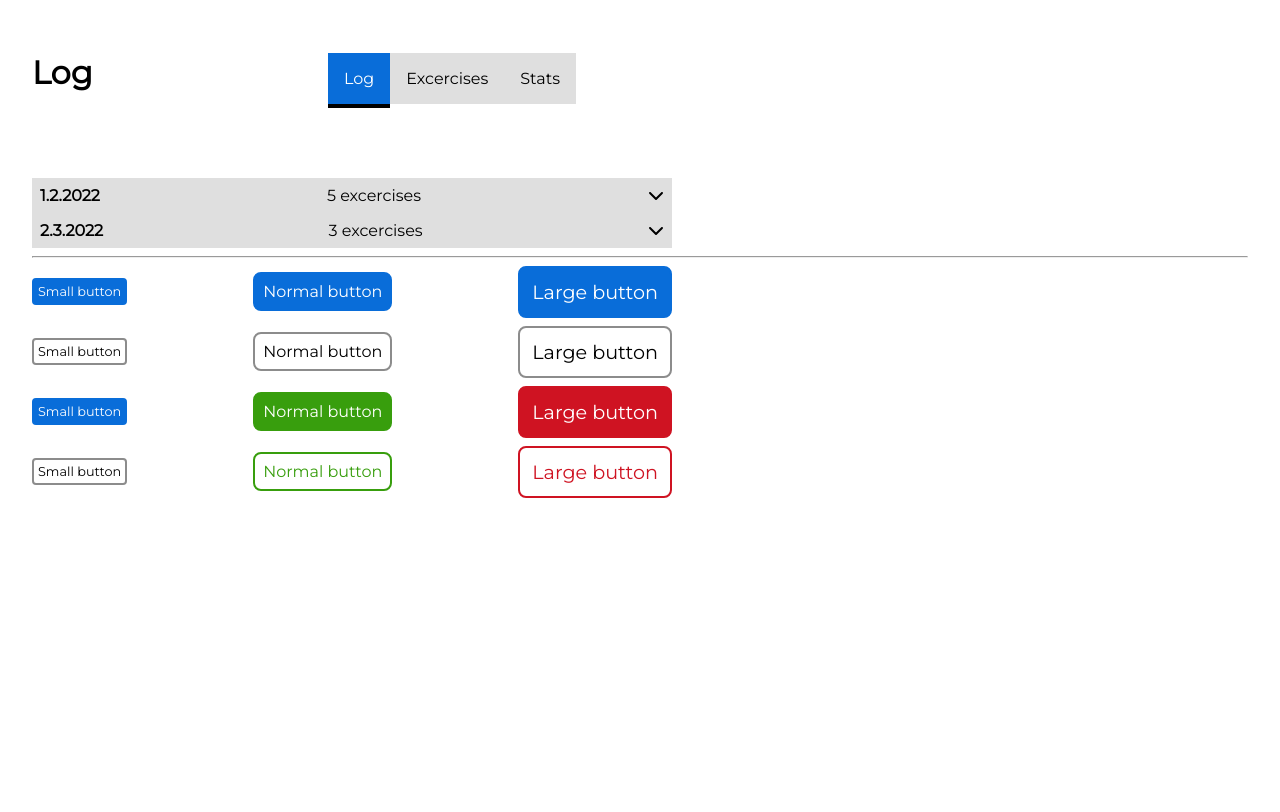
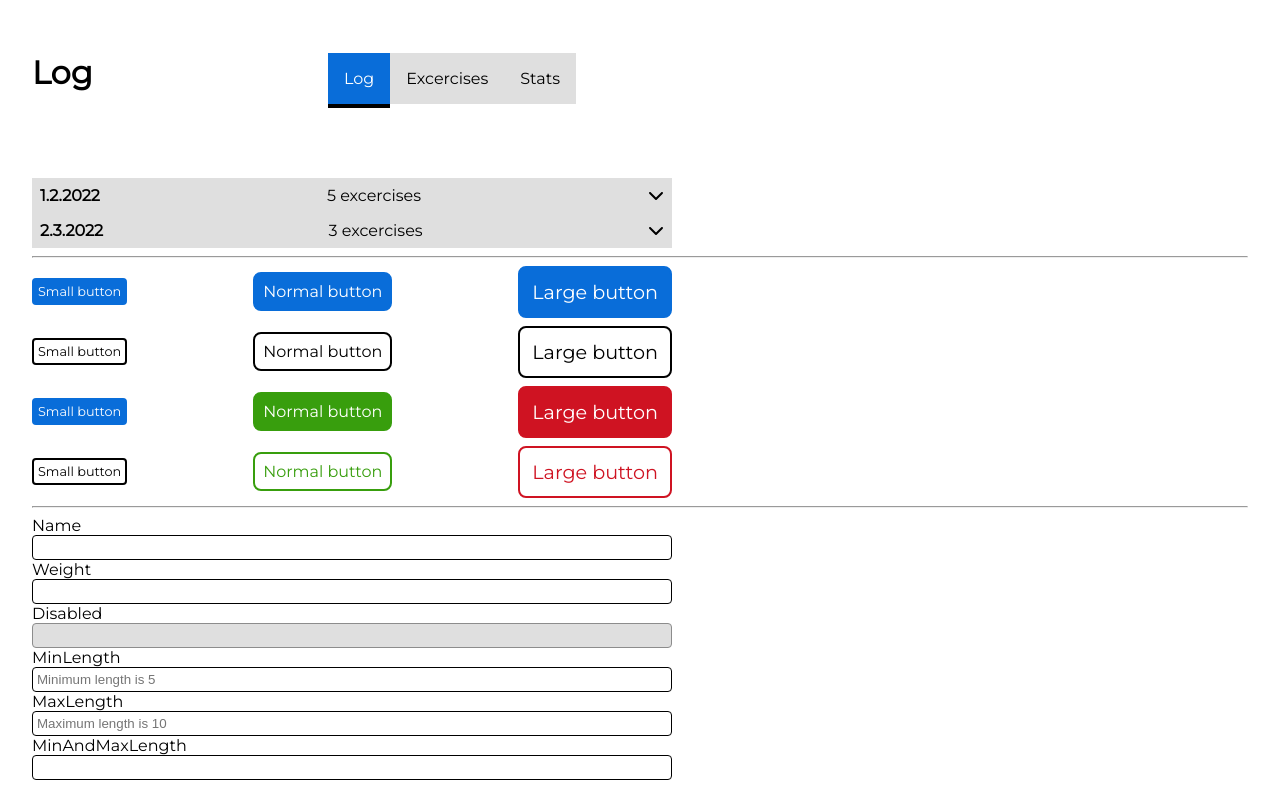
Before and after one commit to hk279/swole, a Next.js app: page /log in a window 1280 px wide. Built offline with nearby package versions, Linux system fonts and the light colour scheme.

Commit message:
Input improvements and button focus.

```diff
--- a/components/_generic/Input.tsx
+++ b/components/_generic/Input.tsx
@@ -1,16 +1,49 @@
-import styles from "../../styles/components/_generic/Input.module.css";
+import { ChangeEvent } from "react";
+import styles from "../../styles/components/_generic/Input.module.scss";
 
-type Props = {
-    label: string;
-    type: "text" | "number";
+interface Props {
+    label?: string;
+    type?: "text" | "number";
     disabled?: boolean;
-};
+    placeholder?: string;
+    minLength?: number;
+    maxLength?: number;
+}
 
-const Input = ({ label, type, disabled = false }: Props) => {
+const Input = ({ label, type = "text", disabled = false, placeholder, minLength, maxLength }: Props) => {
+    const validateLength = (e: ChangeEvent<HTMLInputElement>) => {
+        const value: string | null = e.target.value;
+
+        e.target.classList.remove(styles.invalid);
+
+        if (minLength != null && value != null) {
+            if (value.length < minLength) {
+                e.target.classList.add(styles.invalid);
+            }
+        }
+
+        if (maxLength != null && value != null) {
+            if (value.length > maxLength) {
+                e.target.classList.add(styles.invalid);
+            }
+        }
+    };
+
     return (
         <>
-            <span className={styles.label}>{label}:</span>
-            <input disabled={disabled} type={type}></input>
+            {label && (
+                <label className={styles.label} htmlFor={label}>
+                    {label}
+                </label>
+            )}
+            <input
+                className={`${styles.input} ${disabled && styles.disabled}`}
+                disabled={disabled}
+                placeholder={placeholder}
+                type={type}
+                name={label}
+                onChange={(e) => validateLength(e)}
+            ></input>
         </>
     );
 };
--- a/pages/log.tsx
+++ b/pages/log.tsx
@@ -3,6 +3,7 @@ import Layout from "../components/layout/Layout";
 import TableCell from "../components/table/TableCell";
 import Accordion from "../components/_generic/Accordion";
 import Button from "../components/_generic/Button";
+import Input from "../components/_generic/Input";
 import styles from "../styles/pages/Log.module.scss";
 
 const exampleWorkouts: any = [
@@ -81,6 +82,17 @@ const Log: NextPage = () => {
                     <Button text="Large button" size="large" danger={true} />
                 </div>
             </div>
+
+            <hr></hr>
+
+            <div className={styles.inputsDemo}>
+                <Input label="Name" />
+                <Input label="Weight" type="number" />
+                <Input label="Disabled" disabled={true} />
+                <Input label="MinLength" minLength={5} placeholder="Minimum length is 5" />
+                <Input label="MaxLength" maxLength={10} placeholder="Maximum length is 10" />
+                <Input label="MinAndMaxLength" minLength={5} maxLength={10} />
+            </div>
         </Layout>
     );
 };
--- a/styles/components/_generic/Button.module.scss
+++ b/styles/components/_generic/Button.module.scss
@@ -11,6 +11,10 @@
 .button:hover {
     opacity: 70%;
 }
+.button:focus-visible {
+    outline: 2px double;
+    outline-offset: 2px;
+}
 
 /* Type */
 .primary {
@@ -20,7 +24,6 @@
 }
 .secondary {
     background: none;
-    border-color: variables.$color-gray;
 }
 .secondary:hover {
     color: variables.$color-primary;
@@ -60,3 +63,17 @@
     color: variables.$color-success;
     border-color: variables.$color-success;
 }
+
+/* Focus */
+.secondary:focus-visible {
+    outline-color: currentColor;
+}
+.primary:focus-visible {
+    outline-color: variables.$color-primary;
+}
+.danger.primary:focus-visible {
+    outline-color: variables.$color-error;
+}
+.success.primary:focus-visible {
+    outline-color: variables.$color-success;
+}
--- a/styles/components/_generic/Input.module.css
+++ /dev/null
@@ -1,3 +0,0 @@
-.label {
-    margin-right: 1em;
-}
--- /dev/null
+++ b/styles/components/_generic/Input.module.scss
@@ -0,0 +1,26 @@
+@use "../../variables.scss";
+
+.input {
+    border: 1px solid black;
+    border-radius: variables.$space-small;
+    padding: variables.$space-small;
+}
+
+.label {
+    margin-right: variables.$space-medium;
+}
+
+.disabled {
+    cursor: not-allowed;
+    border-color: variables.$color-gray;
+    background-color: variables.$color-light-gray;
+}
+
+.invalid {
+    border-color: variables.$color-error;
+    background-color: rgba(variables.$color-error, 0.1);
+}
+
+.invalid:focus-visible {
+    outline-color: variables.$color-error;
+}
--- a/styles/pages/Log.module.scss
+++ b/styles/pages/Log.module.scss
@@ -11,3 +11,9 @@
     justify-content: space-between;
     margin-bottom: variables.$space-medium;
 }
+
+.inputsDemo {
+    display: flex;
+    flex-direction: column;
+    width: 50vw;
+}
```
Also changed, not shown: components/_generic/Select.tsx (added, +10 -0 lines).
